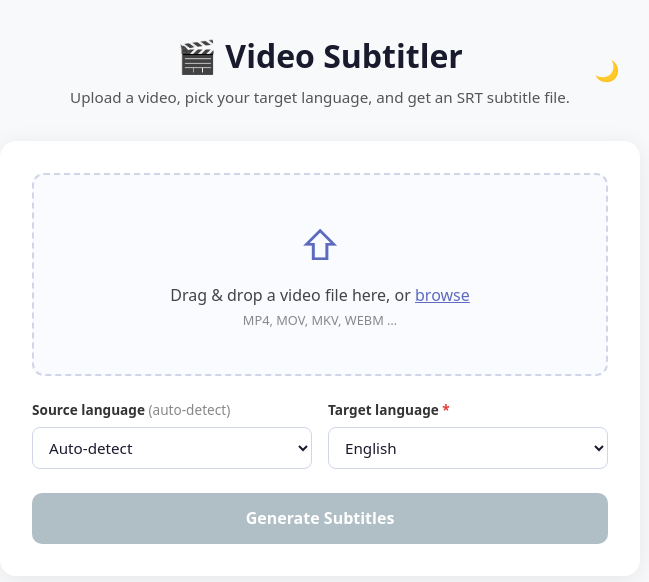
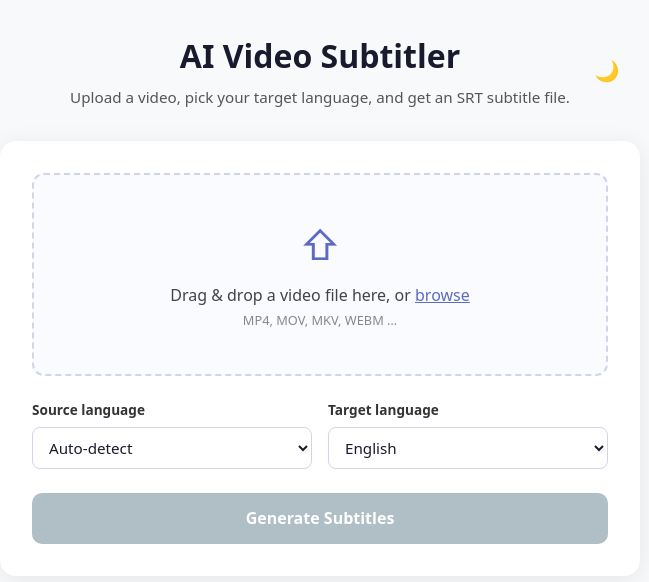
Before and after one commit to daviderl99/video-subtitler-fe, an Angular app: page / in a window 1280 px wide. Shown: the top 582 px of the page, without its empty margins (320-969 px from the left). Built offline with nearby package versions, Linux system fonts and the light colour scheme.

Commit message:
feat: update styling for header and language controls

```diff
--- a/src/app/app.css
+++ b/src/app/app.css
@@ -1,4 +1,3 @@
-/* ── Page shell ── */
 .page {
   min-height: 100vh;
   display: flex;
@@ -16,14 +15,13 @@
     color 0.25s;
 }
 
-/* ── Header ── */
 .header {
   text-align: center;
   margin-bottom: 2rem;
   position: relative;
 }
 
-.logo {
+.title {
   font-size: 2rem;
   font-weight: 700;
   margin: 0 0 0.4rem;
@@ -42,7 +40,6 @@
   }
 }
 
-/* ── Card ── */
 .card {
   background: var(--bg-card);
   border-radius: 16px;
@@ -56,7 +53,6 @@
   transition: background-color 0.25s;
 }
 
-/* ── Primary button ── */
 .btn-primary {
   background: var(--accent);
   color: #fff;
@@ -89,7 +85,6 @@
   cursor: not-allowed;
 }
 
-/* ── Spinner ── */
 .spinner {
   width: 18px;
   height: 18px;
@@ -107,7 +102,6 @@
   }
 }
 
-/* ── Alert ── */
 .alert {
   border-radius: 10px;
   padding: 0.85rem 1rem;
--- a/src/app/app.html
+++ b/src/app/app.html
@@ -1,18 +1,15 @@
 <div class="page">
   <header class="header">
-    <h1 class="logo">&#127916; Video Subtitler</h1>
+    <h1 class="title">AI Video Subtitler</h1>
     <p class="tagline">Upload a video, pick your target language, and get an SRT subtitle file.</p>
     <app-theme-toggle />
   </header>
 
   <main class="card">
-    <!-- Drop Zone -->
     <app-drop-zone [(file)]="selectedFile" />
 
-    <!-- Language Controls -->
     <app-language-controls [(sourceLanguage)]="sourceLanguage" [(targetLanguage)]="targetLanguage" />
 
-    <!-- Submit Button -->
     <button class="btn-primary" [disabled]="!canSubmit()" (click)="submit()">
       @if (isProcessing()) {
       <span class="spinner"></span> Processing&hellip;
@@ -21,12 +18,10 @@
       }
     </button>
 
-    <!-- Error -->
     @if (errorMessage()) {
     <div class="alert alert-error">{{ errorMessage() }}</div>
     }
 
-    <!-- Result -->
     @if (srtContent()) {
     <app-subtitle-result [srtContent]="srtContent()!" [detectedLanguage]="detectedLanguage()" />
     }
--- a/src/app/components/language-controls/language-controls.css
+++ b/src/app/components/language-controls/language-controls.css
@@ -23,15 +23,6 @@
   color: var(--label-color);
 }
 
-.optional {
-  font-weight: 400;
-  color: var(--text-muted);
-}
-
-.required {
-  color: var(--color-required);
-}
-
 .field select {
   border: 1.5px solid var(--border-color);
   border-radius: 8px;
--- a/src/app/components/language-controls/language-controls.html
+++ b/src/app/components/language-controls/language-controls.html
@@ -1,6 +1,6 @@
 <div class="controls">
   <div class="field">
-    <label for="source-lang">Source language <span class="optional">(auto-detect)</span></label>
+    <label for="source-lang">Source language</label>
     <select id="source-lang" [ngModel]="sourceLanguage()" (ngModelChange)="sourceLanguage.set($event)">
       <option value="">Auto-detect</option>
       @for (lang of languages; track lang.code) {
@@ -10,7 +10,7 @@
   </div>
 
   <div class="field">
-    <label for="target-lang">Target language <span class="required">*</span></label>
+    <label for="target-lang">Target language</label>
     <select id="target-lang" [ngModel]="targetLanguage()" (ngModelChange)="targetLanguage.set($event)">
       @for (lang of languages; track lang.code) {
       <option [value]="lang.code">{{ lang.name }}</option>
```
